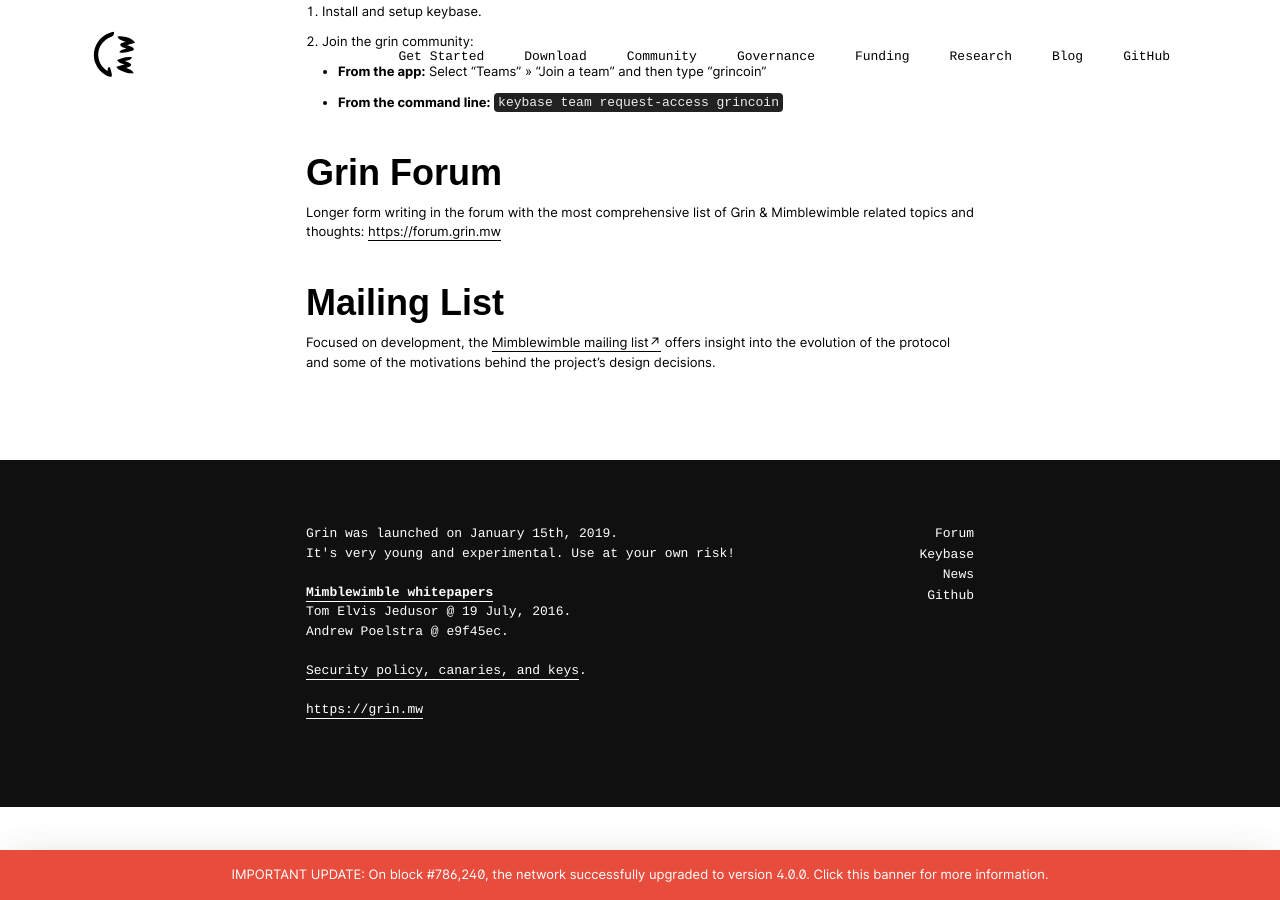
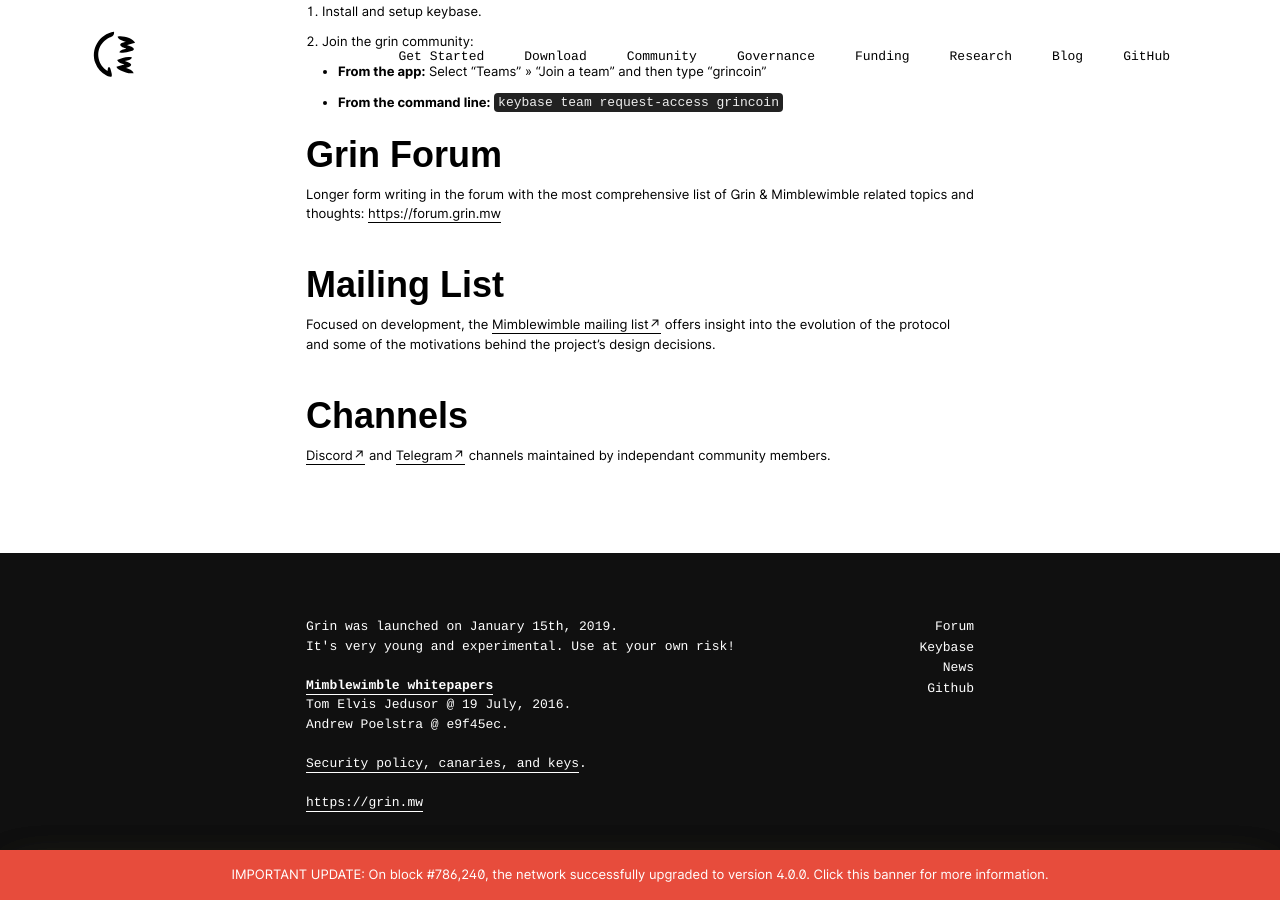
Before and after one commit to mimblewimble/site, a Jekyll site: the page built from community.md, in a window 1280 px wide and 900 px high, scrolled down 1360 px. Built offline with Jekyll 4.4.1, drawn with Linux system fonts in a browser that asks for light colours; nearby versions of some CDN libraries; our own code applies the rules of GitHub Pages for plain Markdown files.

Commit message:
add discord and telegram channels

```diff
--- a/community.md
+++ b/community.md
@@ -35,3 +35,8 @@
 ## Mailing List
 
 Focused on development, the [Mimblewimble mailing list↗](https://lists.launchpad.net/mimblewimble/) offers insight into the evolution of the protocol and some of the motivations behind the project's design decisions.
+<br>
+
+## Channels
+
+[Discord↗](https://discord.com/invite/wH6uj7z) and [Telegram↗](https://telegram.me/GrinCoin) channels maintained by independant community members.
```
